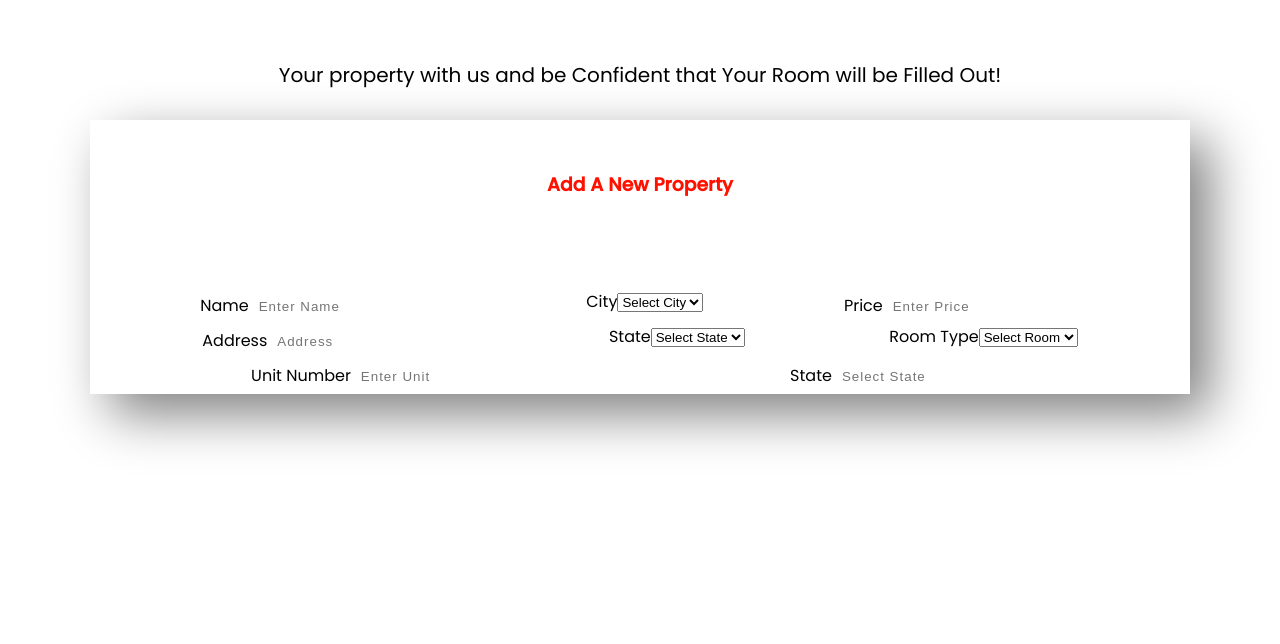
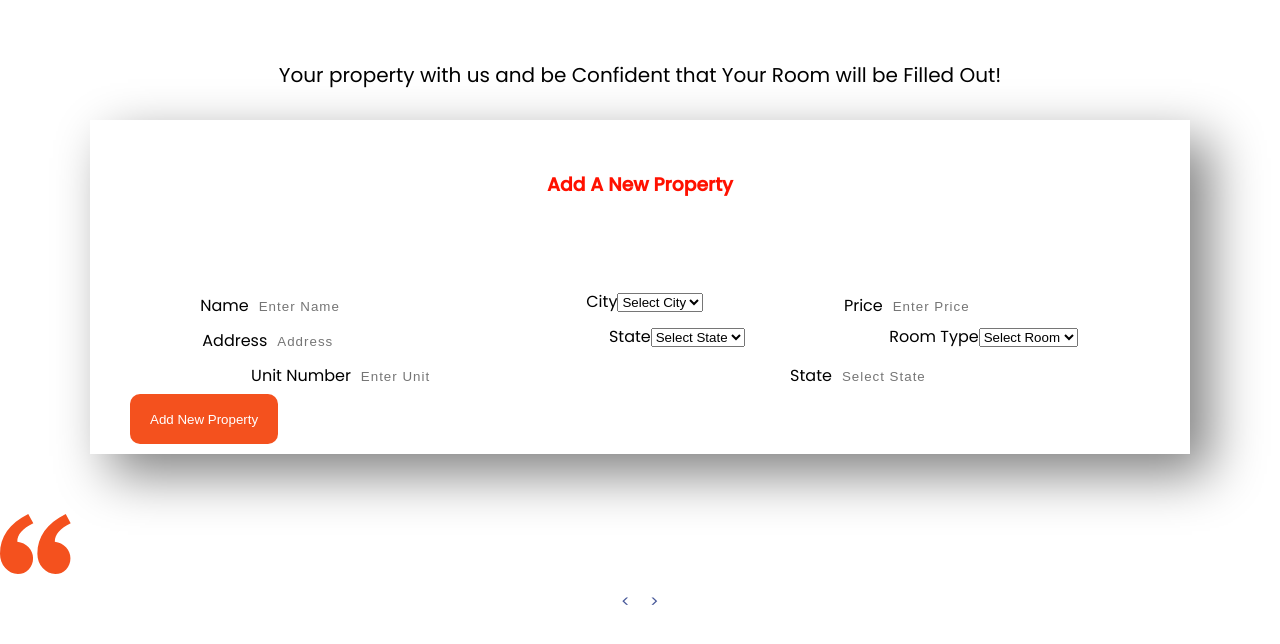
Before and after one commit to mairura/rentalProperty, a React (Create React App) app: page /contactus in a window 1280 px wide. Shown: the top 644 px of the page. Built offline with nearby package versions, Linux system fonts and the light colour scheme.

Commit message:
Footer page buildup

```diff
--- a/package.json
+++ b/package.json
@@ -12,6 +12,7 @@
     "@testing-library/user-event": "^13.5.0",
     "babel-plugin-macros": "^3.1.0",
     "react": "^18.2.0",
+    "react-alice-carousel": "^2.7.0",
     "react-dom": "^18.2.0",
     "react-router-dom": "^6.7.0",
     "react-scripts": "5.0.1",
--- a/src/App.js
+++ b/src/App.jsx
@@ -8,6 +8,7 @@ import ContactUs from "./Components/ContactUs/ContactUs";
 
 function App() {
   return (
+    <>
       <div className="App">
         <Routes>
           <Route path="/" element={<Home />} />
@@ -17,6 +18,7 @@ function App() {
           <Route path="*" element={<NotFound />} />
         </Routes>
       </div>
+    </>
   );
 }
 
--- a/src/Components/ContactUs/ContactUs.jsx
+++ b/src/Components/ContactUs/ContactUs.jsx
@@ -1,8 +1,10 @@
 import React from "react";
+import Footer from "../Footer/Footer";
 import "./contactus.css";
 
 const ContactUs = () => {
   return (
+    <>
       <div className="contactus_page">
         <h4>
           Your property with us and be Confident that Your Room will be Filled
@@ -72,9 +74,14 @@ const ContactUs = () => {
                 </div>
               </div>
             </form>
+            <button className="property_btn">Add New Property</button>
           </div>
         </div>
       </div>
+      <div>
+        <Footer />
+      </div>
+    </>
   );
 };
 
--- a/src/Components/ContactUs/contactus.css
+++ b/src/Components/ContactUs/contactus.css
@@ -24,3 +24,15 @@
   display: flex;
   justify-content: space-around;
 }
+.property_btn {
+  color: #fff;
+  background-color: #f4511e;
+  height: 50px;
+  border: none;
+  border-radius: 10px;
+  margin-bottom: 10px;
+  padding: 10px 20px;
+  justify-content: center;
+  align-items: center;
+  text-align: center;
+}
--- /dev/null
+++ b/src/Components/Footer/Footer.jsx
@@ -0,0 +1,34 @@
+import React from "react";
+import "./footer.css";
+import AliceCarousel from "react-alice-carousel";
+import "react-alice-carousel/lib/alice-carousel.css";
+import { quotes } from "../../icons";
+
+const Footer = () => {
+  return (
+    <div className="footer_container">
+      <div>
+        <AliceCarousel
+          mdisableButtonsControls
+          autoPlay
+          mouseTracking
+          infinite
+          autoPlayInterval={1000}
+          animationDuration={1500}
+          disableDotsControls
+          controlsStrategy="responsive"
+        >
+          {quotes}
+          Lorem ipsum dolor sit amet, consectetur adipiscing elit. Etiam
+          interdum nisl et nunc facilisis, a commodo eros mollis. Nunc vel
+          pellentesque est. Curabitur at odio sit amet libero vulputate
+          efficitur ac nec justo. Nulla vitae mauris quam. Nulla quam massa,
+          faucibus id pretium ac, mattis eu velit. Donec sed risus a lacus
+          fringilla finibus.
+        </AliceCarousel>
+      </div>
+    </div>
+  );
+};
+
+export default Footer;
--- /dev/null
+++ b/src/icons.jsx
@@ -0,0 +1,16 @@
+export const quotes = (
+  <svg
+    width="71"
+    height="60"
+    viewBox="0 0 71 60"
+    fill="none"
+    xmlns="http://www.w3.org/2000/svg"
+  >
+    <path
+      fill-rule="evenodd"
+      clip-rule="evenodd"
+      d="M70.6886 9.37093C60.1011 14.577 54.8074 20.6941 54.8074 27.7223C59.3201 28.243 63.0517 30.0868 66.0024 33.2538C68.953 36.4208 70.4283 40.0867 70.4283 44.2516C70.4283 48.6768 68.9964 52.4078 66.1325 55.4447C63.2687 58.4816 59.6672 60 55.3281 60C50.4682 60 46.2593 58.026 42.7011 54.0781C39.143 50.1301 37.364 45.3363 37.364 39.6963C37.364 22.7765 46.8232 9.54452 65.742 0L70.6886 9.37093ZM33.3246 9.37093C22.6503 14.577 17.3132 20.6941 17.3132 27.7223C21.9127 28.243 25.6877 30.0868 28.6384 33.2538C31.589 36.4208 33.0643 40.0867 33.0643 44.2516C33.0643 48.6768 31.6107 52.4078 28.7034 55.4447C25.7962 58.4816 22.1731 60 17.8339 60C12.974 60 8.78679 58.026 5.27206 54.0781C1.75734 50.1301 0 45.3363 0 39.6963C0 22.7765 9.41585 9.54452 28.2478 0L33.3246 9.37093Z"
+      fill="#F4511E"
+    />
+  </svg>
+);
```
Also changed, not shown: src/Assets/“.svg (added), src/Components/Footer/footer.css (added), 1 other file (tests, documents, lock files or other folders). Lines whose indentation alone changed are shown as unchanged.
